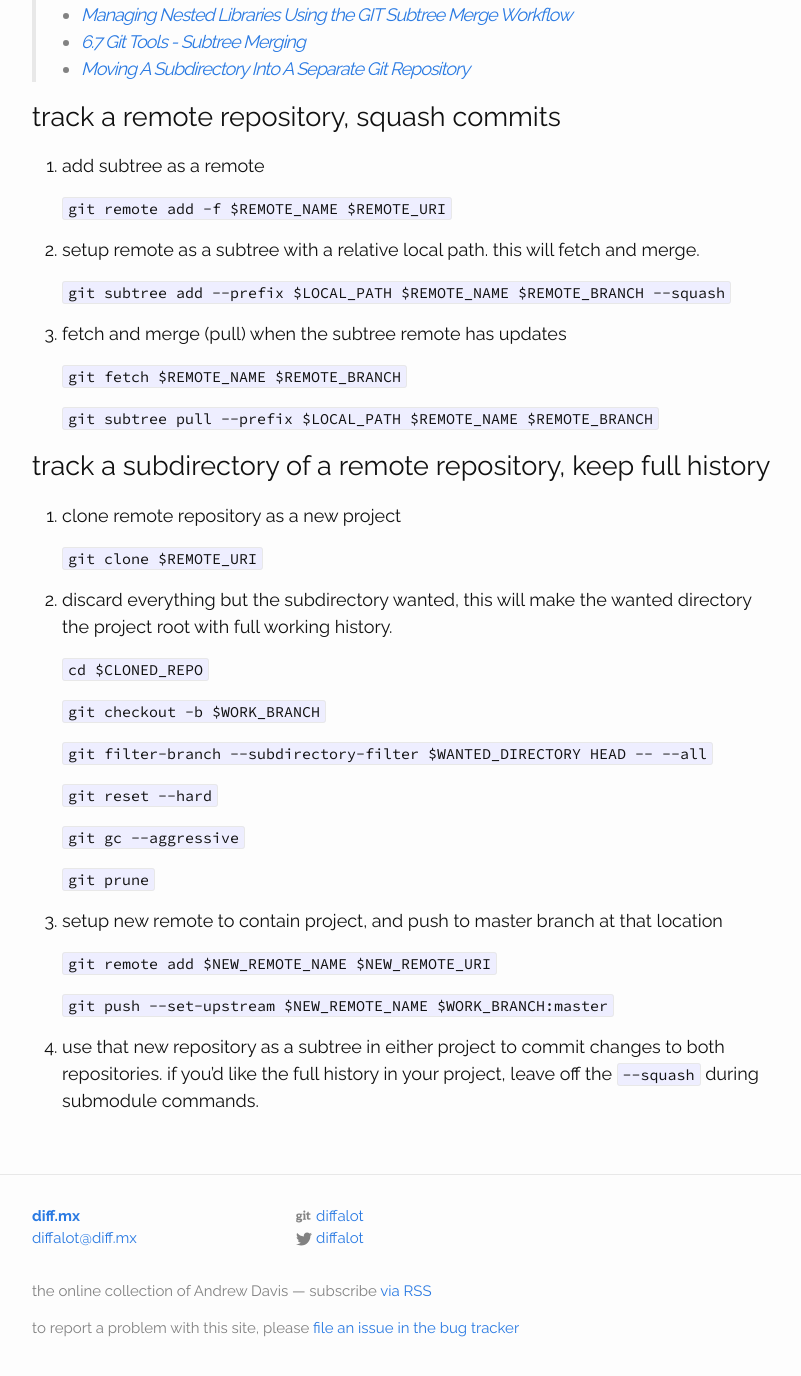
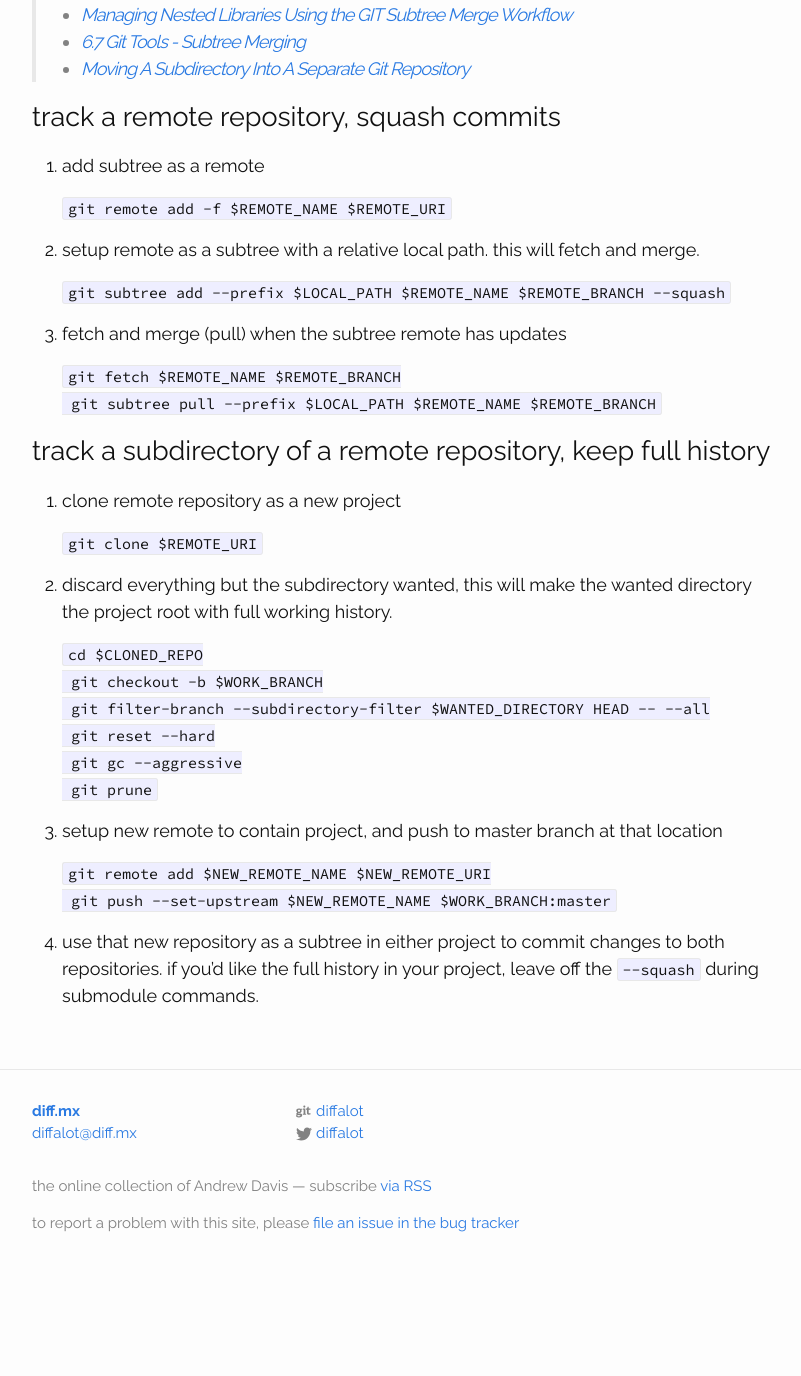
Before and after one commit to diffalot/diff.mx, a Jekyll site: the page built from _posts/2015-01-22-git-subtree.md, in a window 1280 px wide and 1400 px high, scrolled down 421 px. Shown: the top 1376 px of the window, without its empty margins (238-1039 px from the left). Built offline with Jekyll 4.4.1, drawn with Linux system fonts in a browser that asks for light colours; after the commit the page ends 1716 px from its top, so only the background shows below that; some of the changed lines change nothing that is shown.

Commit message:
improve code display

````diff
--- a/_posts/2015-01-22-git-subtree.md
+++ b/_posts/2015-01-22-git-subtree.md
@@ -27,9 +27,9 @@ Git Subtrees allow easily tracking and contributing to remote repositories.  The
 
 3. fetch and merge (pull) when the subtree remote has updates
 
-    `git fetch $REMOTE_NAME $REMOTE_BRANCH`
-
-    `git subtree pull --prefix $LOCAL_PATH $REMOTE_NAME $REMOTE_BRANCH`
+    ```git fetch $REMOTE_NAME $REMOTE_BRANCH
+    git subtree pull --prefix $LOCAL_PATH $REMOTE_NAME $REMOTE_BRANCH
+    ```
 
 # track a subdirectory of a remote repository, keep full history
 
@@ -39,22 +39,18 @@ Git Subtrees allow easily tracking and contributing to remote repositories.  The
 
 2. discard everything but the subdirectory wanted, this will make the wanted directory the project root with full working history.
 
-    `cd $CLONED_REPO`
-
-    `git checkout -b $WORK_BRANCH`
-
-    `git filter-branch --subdirectory-filter $WANTED_DIRECTORY HEAD -- --all`
-
-    `git reset --hard`
-
-    `git gc --aggressive`
-
-    `git prune`
+    ```cd $CLONED_REPO
+    git checkout -b $WORK_BRANCH
+    git filter-branch --subdirectory-filter $WANTED_DIRECTORY HEAD -- --all
+    git reset --hard
+    git gc --aggressive
+    git prune
+    ```
 
 3. setup new remote to contain project, and push to master branch at that location
 
-    `git remote add $NEW_REMOTE_NAME $NEW_REMOTE_URI`
-
-    `git push --set-upstream $NEW_REMOTE_NAME $WORK_BRANCH:master`
+    ```git remote add $NEW_REMOTE_NAME $NEW_REMOTE_URI
+    git push --set-upstream $NEW_REMOTE_NAME $WORK_BRANCH:master
+    ```
 
 4. use that new repository as a subtree in either project to commit changes to both repositories.  if you'd like the full history in your project, leave off the `--squash` during submodule commands.
````
Also changed, not shown: _posts/2015-01-24-imagemagick-favicon-oneliner.md (+1 -2 lines).
